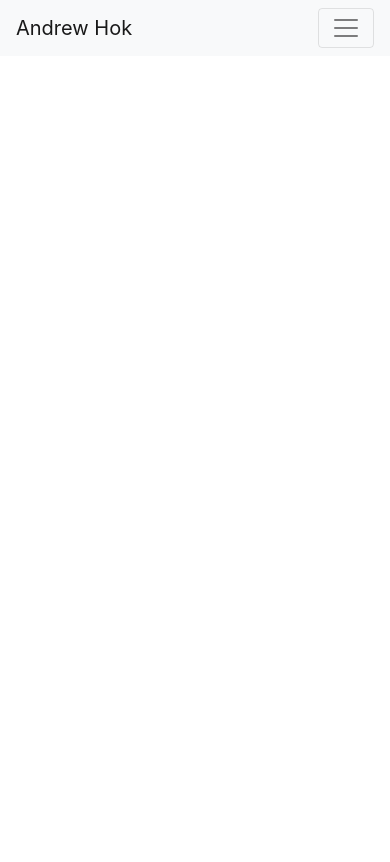
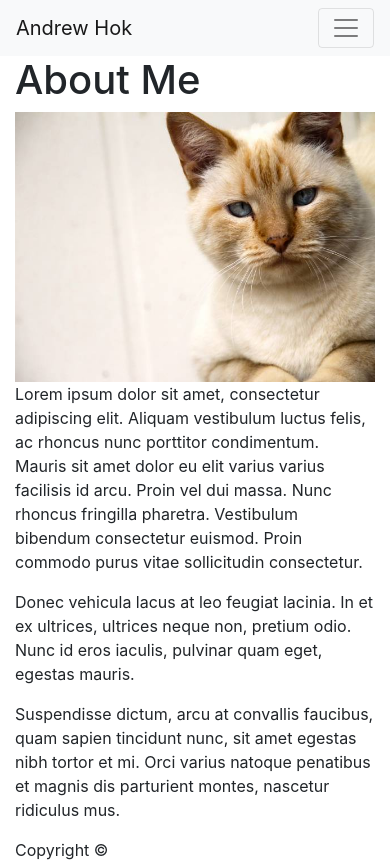
Before and after one commit to ahok89/Bootstrap-Portfolio, a plain HTML site: page index.html in a window 390 px wide. Drawn offline with nearby package versions, Linux system fonts and the light colour scheme.

Commit message:
added asset folder with images; added to index

```diff
--- /dev/null
+++ b/assets/css/style.css
@@ -0,0 +1,272 @@
+body {
+  font-family: Arial, "Helvetica Neue", Helvetica, sans-serif;
+  font-size: 18px;
+  line-height: 34px;
+  color: #777777;
+  background: url("../images/concrete_seamless.png");
+}
+
+* {
+  box-sizing: border-box;
+}
+
+/* general */
+
+.container {
+  width: 100%;
+  max-width: 960px;
+  margin: 0 auto;
+  clear: both;
+}
+
+h1,
+h2,
+h3,
+p {
+  margin-bottom: 20px;
+}
+
+p:last-child {
+  margin-bottom: 0;
+}
+
+h1,
+h2,
+h3 {
+  font-family: Georgia, Times, "Times New Roman", serif;
+  font-weight: 700;
+  color: #4aaaa5;
+}
+
+h1 {
+  padding-bottom: 20px;
+  font-size: 30px;
+  line-height: 49px;
+  border-bottom: 3px solid #dddddd;
+}
+
+h2,
+h3 {
+  font-size: 22px;
+}
+
+/* header */
+
+#masthead {
+  position: fixed;
+  z-index: 99;
+  width: 100%;
+  margin: 0 0 30px;
+  overflow: auto;
+  color: #ffffff;
+  background: #ffffff;
+  border-bottom: 2px solid #cccccc;
+}
+
+#logo {
+  float: left;
+  width: 250px;
+  height: 90px;
+  font-family: Georgia, Times, "Times New Roman", serif;
+  font-size: 30px;
+  font-weight: 700;
+  line-height: 90px;
+  color: #ffffff;
+  text-align: center;
+  text-decoration: none;
+  background: #4aaaa5;
+}
+
+nav {
+  float: right;
+  margin-top: 25px;
+}
+
+nav a {
+  display: inline-block;
+  padding-left: 15px;
+  margin-left: 15px;
+  line-height: 18px;
+  color: #999;
+  text-decoration: none;
+  border-left: 1px solid #efefef;
+}
+
+nav a:first-child {
+  border-left: 0 none;
+}
+
+/* footer */
+
+footer {
+  padding: 30px 0;
+  clear: both;
+  font-size: 12px;
+  color: #ffffff;
+  color: #cccccc;
+  text-align: center;
+  background: #666666;
+  border-top: 8px solid #4aaaa5;
+  height: 50px;
+}
+
+h3, h2 {
+  padding-bottom: 20px;
+  margin-bottom: 15px;
+  line-height: 22px;
+  border-bottom: 2px solid #eeeeee;
+}
+
+/* main */
+
+#main-container {
+  padding-top: 130px;
+  min-height: calc(100vh - 70px);
+}
+
+.main-section {
+  float: left;
+  width: 100%;
+  max-width: 960px;
+  padding: 30px;
+  margin: 0 0 40px;
+  background: #ffffff;
+  border: 1px solid #dddddd;
+}
+
+@media only screen and (max-width: 980px) {
+  body {
+    background-color: rebeccapurple;
+  }
+@media only screen and (max-width: 768px) {
+    body {
+      background-color: rgb(187, 148, 20);
+    }
+@media only screen and (max-width: 640px) {
+      body {
+        background-color: rgb(38, 97, 48);
+      }
+      #masthead {
+        position: static;
+      }
+}
+
+/* portfolio page */
+
+.work {
+  position: relative;
+  float: left;
+  width: 274px;
+  margin: 20px 0 25px;
+  overflow: auto;
+}
+
+.work:nth-child(even) {
+  margin-right: 40px;
+}
+
+.work img {
+  width: 100%;
+  border: 0 none;
+  opacity: 0.8;
+}
+
+.work h3 {
+  position: absolute;
+  bottom: 20px;
+  width: 100%;
+  padding: 15px;
+  margin-bottom: 0;
+  font-weight: 300;
+  line-height: 30px;
+  color: #ffffff;
+  text-align: center;
+  background: #4aaaa5;
+  border-bottom: 0;
+}
+
+.auth-image {
+  float: left;
+  width: 200px;
+  height: auto;
+  margin-top: 10px;
+  margin-right: 25px;
+}
+
+@media only screen and (max-width: 980px) {
+  body {
+    background-color: rgb(52, 21, 163);
+  }
+@media only screen and (max-width: 768px) {
+    body {
+      background-color: rgb(134, 125, 84);
+    }
+@media only screen and (max-width: 640px) {
+      body {
+        background-color: rgb(145, 26, 82);
+      }
+      #masthead {
+        position: static;
+      }
+}
+
+/* contact page */
+
+#contact-form ul {
+  margin-bottom: 20px;
+}
+
+#contact-form li {
+  margin-bottom: 10px;
+}
+
+label,
+input[type=text],
+input[type=email],
+textarea {
+  display: block;
+  width: 100%;
+}
+
+input[type=text],
+input[type=email],
+textarea {
+  height: 35px;
+  padding: 0 10px;
+  font-size: 14px;
+  border: 1px solid #dddddd;
+}
+
+textarea {
+  height: 200px;
+}
+
+input[type=submit] {
+  padding: 10px 30px;
+  font-size: 18px;
+  color: #ffffff;
+  cursor: pointer;
+  background: #4aaaa5;
+  border: 0 none;
+}
+
+{
+  background-color: lightgreen;
+}
+
+@media only screen and (max-width: 980px) {
+  body {
+    background-color: rgb(126, 134, 51);
+  }
+@media only screen and (max-width: 768px) {
+    body {
+      background-color: rgb(221, 100, 19);
+    }
+@media only screen and (max-width: 640px) {
+      body {
+        background-color: rgb(146, 20, 15);
+      }
+      #masthead {
+        position: static;
+      }
+}
--- a/index.html
+++ b/index.html
@@ -24,11 +24,32 @@
             <li class="nav-item">
               <a class="nav-link" href="#">Contact</a>
             </li>
-            <li class="nav-item">
-              <a class="nav-link disabled" href="#" tabindex="-1" aria-disabled="true">Disabled</a>
-            </li>
           </ul>
         </div>
       </nav>
+      <div id="main-container" class="container">
+        <section class="main-section">
+          <h1>About Me</h1>
+
+          <img src="assets/images/cat.jpg" class="img-fluid" alt="A cat">
+
+          <p>Lorem ipsum dolor sit amet, consectetur adipiscing elit. Aliquam vestibulum luctus felis, ac rhoncus nunc porttitor condimentum. Mauris sit amet dolor eu elit varius varius facilisis id arcu. Proin vel dui massa. Nunc rhoncus fringilla pharetra. Vestibulum bibendum consectetur euismod. Proin commodo purus vitae sollicitudin consectetur.</p>
+
+          <p>Donec vehicula lacus at leo feugiat lacinia. In et ex ultrices, ultrices neque non, pretium odio. Nunc id eros iaculis, pulvinar quam eget, egestas mauris.</p>
+
+          <p>Suspendisse dictum, arcu at convallis faucibus, quam sapien tincidunt nunc, sit amet egestas nibh tortor et mi. Orci varius natoque penatibus et magnis dis parturient montes, nascetur ridiculus mus.</p>
+
+        </section>
+
+      </div>
+
+      <footer>
+        <div class="container">
+          Copyright &copy;
+        </div>
+      </footer>
+    </body>
+
+    </html>
 </body>
 </html>
```
Also changed, not shown: assets/images/cat.jpg (added), assets/images/concrete_seamless.png (added), assets/images/technics-q-c-640-480-1.jpg (added), assets/images/technics-q-c-640-480-2.jpg (added), assets/images/technics-q-c-640-480-5.jpg (added), assets/images/technics-q-c-640-480-7.jpg (added), assets/images/technics-q-c-640-480-9.jpg (added).
